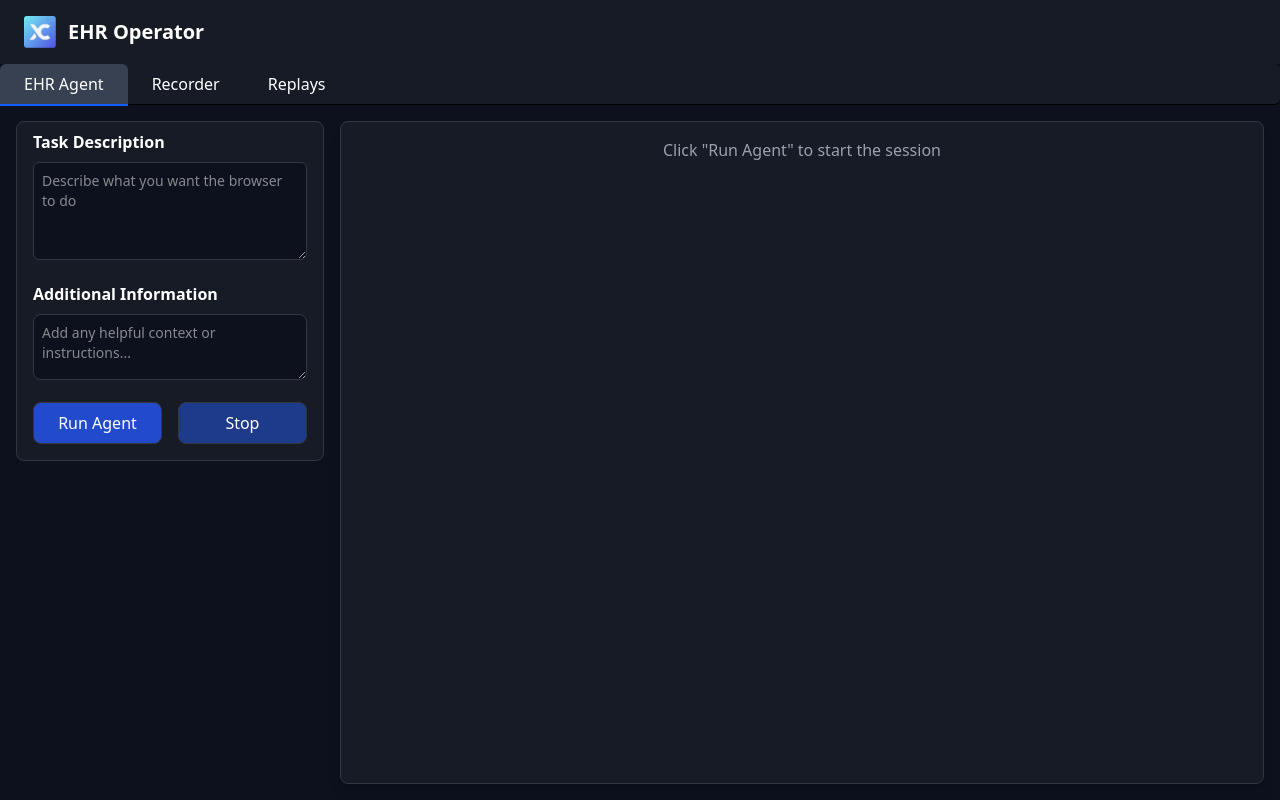
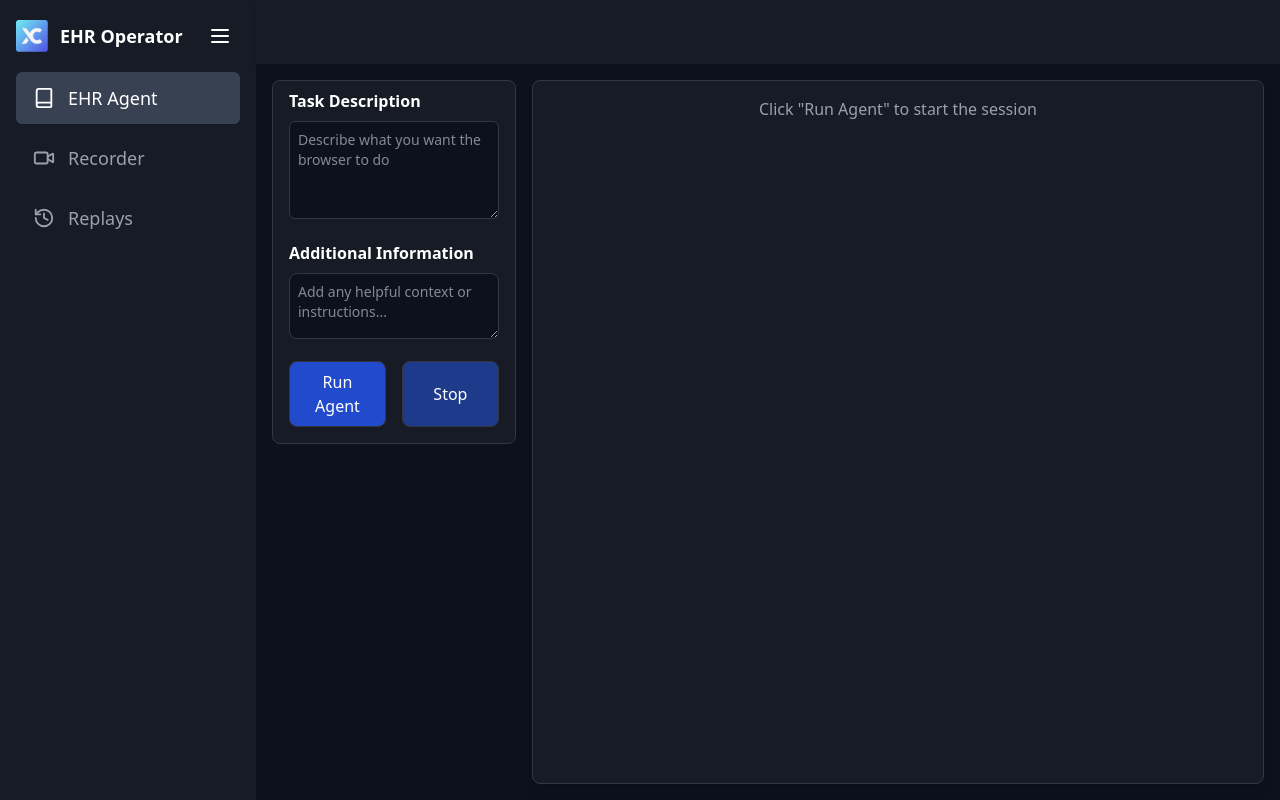
Before and after one commit to xcaliber-health/Playwright-demo, a React (Vite) app in the folder frontend/: page / in a window 1280 px wide. Built offline with nearby package versions, Linux system fonts and the light colour scheme; no server answers.

Commit message:
Add Sidebar component and utility functions; update styles and dependencies

```diff
--- a/frontend/package.json
+++ b/frontend/package.json
@@ -12,12 +12,14 @@
   "dependencies": {
     "@monaco-editor/react": "^4.7.0",
     "@tailwindcss/vite": "^4.0.9",
+    "clsx": "^2.1.1",
     "lucide-react": "^0.477.0",
     "playwright-demo": "file:",
     "react": "^19.0.0",
     "react-dom": "^19.0.0",
-    "react-router-dom": "^7.2.0",
+    "react-router-dom": "^7.3.0",
     "react-toastify": "^11.0.5",
+    "tailwind-merge": "^3.0.2",
     "tailwindcss": "^4.0.9"
   },
   "devDependencies": {
--- a/frontend/src/components/BrowserUse.jsx
+++ b/frontend/src/components/BrowserUse.jsx
@@ -40,7 +40,7 @@ const BrowserUse = () => {
       setVncStarted(true);
     } catch (error) {
       console.error("Error starting VNC:", error);
-      toast.error("Enter a task description!", { position: "top-right" });
+      // toast.error("Error starting VNC:", { position: "top-right" });
       setVncStarted(false);
     } finally {
       setLoading(false);
--- a/frontend/src/components/RecordingsPage.jsx
+++ b/frontend/src/components/RecordingsPage.jsx
@@ -66,7 +66,7 @@ const ChatRecordingsPage = () => {
   };
 
   return (
-    <div className="w-full flex flex-col lg:flex-row flex-grow gap-5 p-5 bg-[#0c111d] overflow-hidden text-white">
+    <div className="w-full flex flex-col lg:flex-row flex-grow gap-5 p-4 bg-[#0c111d] overflow-hidden text-white">
       {/* Left Sidebar (h-fit, equal spacing) */}
       <div className="w-full lg:w-1/4 p-5 rounded-lg shadow-md bg-[#161b26] border border-[#333741] h-fit">
         <div className="mb-4">
--- a/frontend/src/components/TabsPage.jsx
+++ b/frontend/src/components/TabsPage.jsx
@@ -4,43 +4,37 @@ import EhrOperator from "./EhrOperator";
 import RecordingsPage from "./RecordingsPage";
 import BrowserUse from "./BrowserUse";
 import logo from "../assets/logo.png";
+import Sidebar from "../components/ui/Sidebar";
 
 function TabsPage() {
   const [activeTab, setActiveTab] = useState("EHR Agent");
+  const [isSidebarOpen, setIsSidebarOpen] = useState(true);
 
   return (
-    <div className="w-full h-screen flex flex-col bg-[#0c111d]">
-      {/* Navbar */}
-      <nav className="flex items-center justify-between px-6 py-4 bg-[#161b26] shadow-md">
+    <div className="w-full h-screen flex bg-[#0c111d]">
+      {/* Sidebar */}
+      <Sidebar
+        activeTab={activeTab}
+        setActiveTab={setActiveTab}
+        isOpen={isSidebarOpen}
+        setIsSidebarOpen={setIsSidebarOpen}
+      />
+
+      {/* Main Content */}
+      <div className="flex flex-col flex-1">
+        {/* Navbar (Fixed Height) */}
+        <nav className="flex items-center px-6 py-4 bg-[#161b26] shadow-md h-[64px]">
+          {/* Show Logo & Title ONLY if Sidebar is closed */}
+          {!isSidebarOpen && (
             <div className="flex items-center gap-3">
               <img src={logo} alt="EHR Operator Logo" className="h-8" />
-          <h1 className="text-xl font-semibold text-white">EHR Operator</h1>
+              <h1 className="text-lg font-semibold text-white">EHR Operator</h1>
             </div>
+          )}
         </nav>
 
-      {/* Tabs */}
-      <div className="flex flex-col">
-        <div className="flex border-b bg-[#161b26] rounded-md">
-          {["EHR Agent", "Recorder", "Replays"].map((tab) => (
-            <button
-              key={tab}
-              onClick={() => setActiveTab(tab)}
-              className={`relative px-6 py-2 text-base font-medium transition-all rounded-t-md
-                ${
-                  activeTab === tab
-                    ? "text-white bg-[#374151] after:absolute after:left-0 after:bottom-[-2px] after:w-full after:h-[2px] after:bg-blue-600"
-                    : "text-white hover:text-gray-400"
-                }`}
-            >
-              {tab.charAt(0).toUpperCase() + tab.slice(1)}
-            </button>
-          ))}
-        </div>
-      </div>
-
-      {/* Main Content */}
+        {/* Main Tab Content */}
         <div className="flex-grow flex">
-        {/* {activeTab === "EHR Agent" && <EhrOperator />} */}
           {activeTab === "Recorder" && (
             <WebRecorder setActiveTab={setActiveTab} />
           )}
@@ -48,6 +42,7 @@ function TabsPage() {
           {activeTab === "EHR Agent" && <BrowserUse />}
         </div>
       </div>
+    </div>
   );
 }
 
--- a/frontend/src/components/WebRecorder.jsx
+++ b/frontend/src/components/WebRecorder.jsx
@@ -68,7 +68,7 @@ function WebRecorder({ setActiveTab }) {
   };
 
   return (
-    <div className="w-full flex flex-col lg:flex-row flex-grow gap-5 p-5 bg-[#0c111d] overflow-hidden">
+    <div className="w-full flex flex-col lg:flex-row flex-grow gap-5 p-4 bg-[#0c111d] overflow-hidden">
       {/* Sidebar (Fixed width, no collapsing) */}
       <div className="w-full lg:w-1/4 p-5 rounded-lg shadow-md bg-[#161b26] border border-[#333741]">
         <h2 className="text-xl font-bold mb-4 text-[#e5e7eb]">Web Recorder</h2>
--- /dev/null
+++ b/frontend/src/components/ui/Sidebar.jsx
@@ -0,0 +1,69 @@
+import { cn } from "../../lib/utils.js";
+import { Video, History, Book, Menu } from "lucide-react";
+import logo from "../../assets/logo.png";
+
+const Sidebar = ({ activeTab, setActiveTab, isOpen, setIsSidebarOpen }) => {
+  const tabs = [
+    { name: "EHR Agent", icon: <Book size={22} /> },
+    { name: "Recorder", icon: <Video size={22} /> },
+    { name: "Replays", icon: <History size={22} /> }
+  ];
+
+  return (
+    <aside
+      className={cn(
+        "h-screen bg-[#161b26] text-white flex flex-col transition-all duration-300",
+        isOpen ? "w-64 p-4" : "w-16 p-2"
+      )}
+    >
+      {/* Sidebar Header */}
+      <div className="flex items-center justify-between mb-4">
+        {isOpen && (
+          <div className="flex items-center gap-3">
+            <img src={logo} alt="EHR Operator Logo" className="h-8" />
+            <h1 className="text-lg font-semibold">EHR Operator</h1>
+          </div>
+        )}
+        <button
+          onClick={() => setIsSidebarOpen(!isOpen)}
+          className="p-2 rounded-md text-white hover:bg-[#252b38] transition flex justify-center"
+        >
+          <Menu size={24} />
+        </button>
+      </div>
+
+      {/* Navigation Tabs */}
+      <nav className="flex flex-col space-y-2 flex-1">
+        {tabs.map((tab) => (
+          <button
+            key={tab.name}
+            onClick={() => setActiveTab(tab.name)}
+            className={cn(
+              "flex items-center w-full rounded-md text-lg transition-all",
+              activeTab === tab.name
+                ? "bg-[#374151] text-white"
+                : "text-gray-400 hover:bg-[#252b38] hover:text-white",
+              isOpen ? "px-4 py-3" : "py-3 justify-center"
+            )}
+          >
+            {/* Always Centered Icon */}
+            <span className="w-6 h-6 flex items-center justify-center">
+              {tab.icon}
+            </span>
+            {/* Text Disappears When Collapsed */}
+            <span
+              className={cn(
+                "ml-3 transition-all duration-200",
+                isOpen ? "opacity-100" : "opacity-0 hidden"
+              )}
+            >
+              {tab.name}
+            </span>
+          </button>
+        ))}
+      </nav>
+    </aside>
+  );
+};
+
+export default Sidebar;
--- /dev/null
+++ b/frontend/src/lib/utils.js
@@ -0,0 +1,6 @@
+import clsx from "clsx";
+import { twMerge } from "tailwind-merge";
+
+export function cn(...inputs) {
+  return twMerge(clsx(inputs));
+}
```
Also changed, not shown: 1 other file (tests, documents, lock files or other folders). Lines whose indentation alone changed are shown as unchanged.
